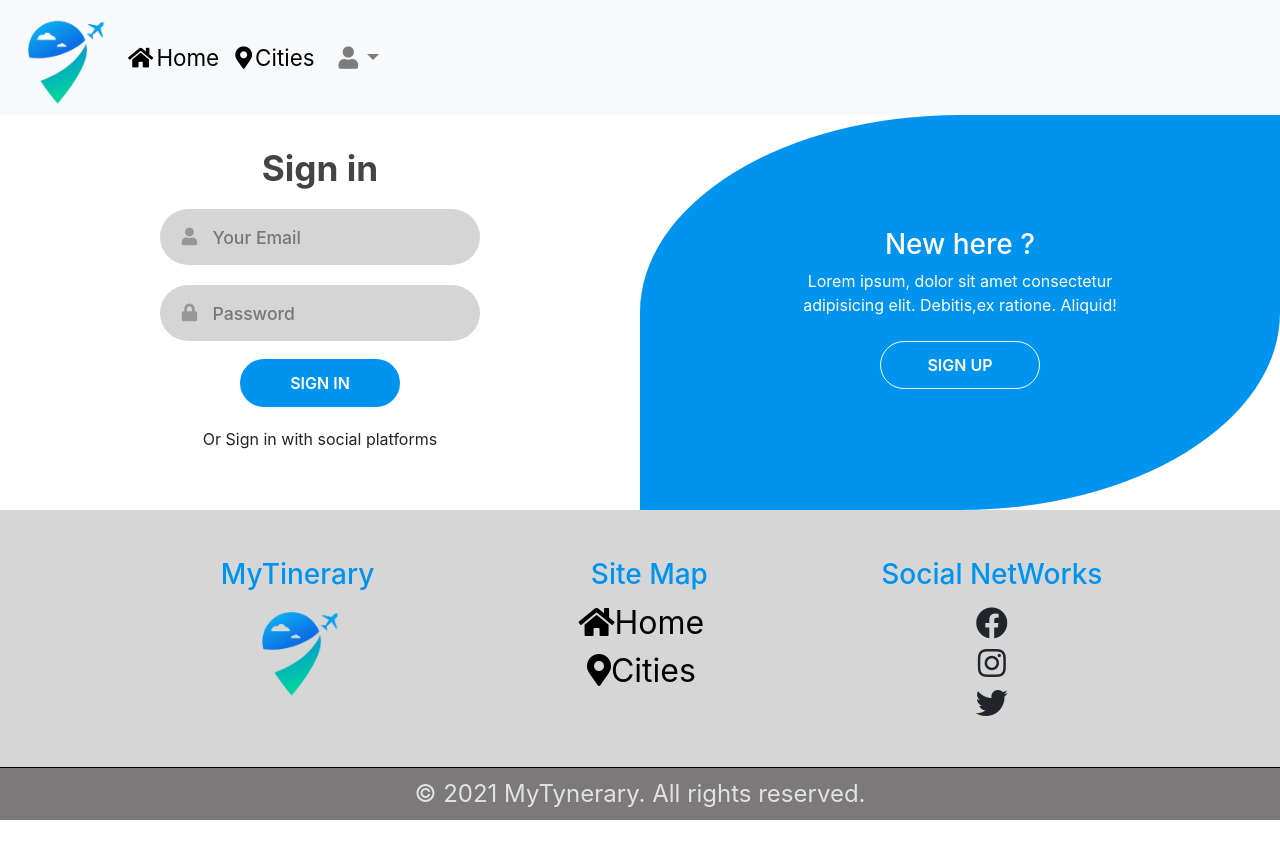
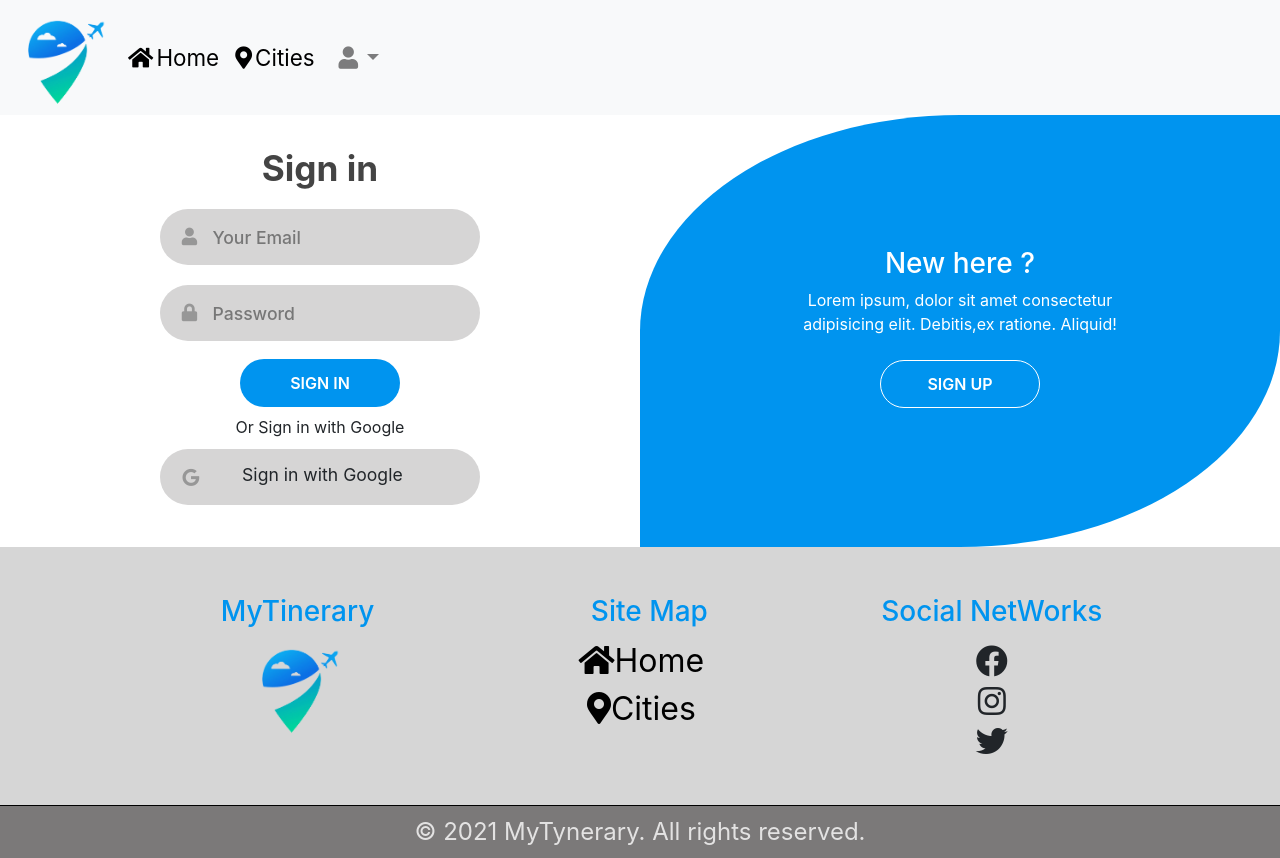
Before and after one commit to adrielbaez/mytinerary-adrielbaez, a React (Create React App) app in the folder frontend/: page /signin in a window 1280 px wide. Before the commit the page ends 820 px from the top, so only its background shows below. Built offline with nearby package versions, Linux system fonts and the light colour scheme.

Commit message:
cambios 28/04

```diff
--- a/frontend/src/App.css
+++ b/frontend/src/App.css
@@ -890,7 +890,9 @@ p.text-itinerary{
     .container-all{
         flex-direction: row;
     }
-
+    .googleAccount p{
+        margin-left: .4rem;
+    }
 }
 .title {
     font-weight: bold;
@@ -910,7 +912,29 @@ p.text-itinerary{
     grid-template-columns: 15% 85%;
     padding: 0 0.4rem;
   }
-
+  .googleAccount{
+      display: flex;
+      align-items: center;
+  }
+  .googleAccount:hover{
+      background-color: #e7e5e5;
+      cursor: pointer;
+  }
+  .googleAccount p{
+      text-align: center;
+      width: 75%;
+      font-size: 1.1rem;
+      margin-left: 0;
+      margin-bottom: .3rem;
+  }
+  .googleAccount i{
+    text-align: center;
+    line-height: 55px;
+    color: #979797;
+    transition: 0.5s;
+    font-size: 1.1rem;
+    padding: 0 .5rem 0 1rem;
+  }
   .input-field i {
     text-align: center;
     line-height: 55px;
@@ -935,10 +959,11 @@ p.text-itinerary{
   }
 
   .social-text {
-    padding: 0.7rem 0;
     font-size: 1rem;
   }
-
+  p.social-text{
+      margin: 0;
+  }
   .social-media {
     display: flex;
     justify-content: center;
@@ -990,6 +1015,7 @@ p.text-itinerary{
     color: #0094ef;
 }
 select{
+    width: 85%;
     text-align: center;
     border: none;
     border-radius: 3.5rem;
--- a/frontend/src/components/NavBar.js
+++ b/frontend/src/components/NavBar.js
@@ -43,7 +43,7 @@ const NavBar = ({ logo }) => {
                 </Link>
                 <Link to="/signin">
                   <DropdownItem>
-                    Log In
+                    Sign In
                 </DropdownItem>
                 </Link>
               </DropdownMenu>
--- a/frontend/src/pages/SignIn.js
+++ b/frontend/src/pages/SignIn.js
@@ -35,7 +35,11 @@ const SignIn = () => {
                         <input type="password" name="password" placeholder="Password" value={user.password} onChange={readInput} />
                     </div>
                     <button className="btn-form solid" onClick={sendDataUser}>Sign In</button>
-                    <p className="social-text">Or Sign in with social platforms</p>
+                    <p className="social-text">Or Sign in with Google</p>
+                    <div className="input-field googleAccount">
+                        <i className="fab fa-google"></i>
+                        <p>Sign in with Google</p>
+                    </div>
                 </form>
             </div>
             <div className="call-to-action-form">
--- a/frontend/src/pages/SignUp.js
+++ b/frontend/src/pages/SignUp.js
@@ -20,13 +20,11 @@ const SignUp = () => {
             [field]: value
         })
     }
-    console.log(newUser);
     const sendDataNewUser = (e) => {
         e.preventDefault();
 
         setNewUser({ firstName: '', lastName: '', email: '', password: '', urlPicture: '', country: '' })
     }
-    console.log(newUser);
     return (
         <div className="container-all">
             <div className="call-to-action-form">
@@ -73,8 +71,12 @@ const SignUp = () => {
                         </select>
                     </div>
 
-                    <button className="btn-form solid" onClick={sendDataNewUser}>Sign In</button>
-                    <p className="social-text">Or Sign in with social platforms</p>
+                    <button className="btn-form solid" onClick={sendDataNewUser}>Sign Up</button>
+                    <p className="social-text">Or Sign up with Google</p>
+                    <div className="input-field googleAccount">
+                        <i className="fab fa-google"></i>
+                        <p>Create account with Google</p>
+                    </div>
                 </form>
             </div>
         </div>
```
